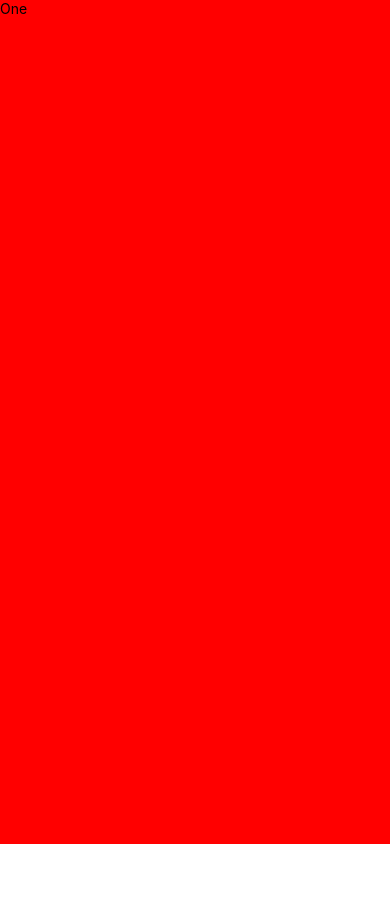
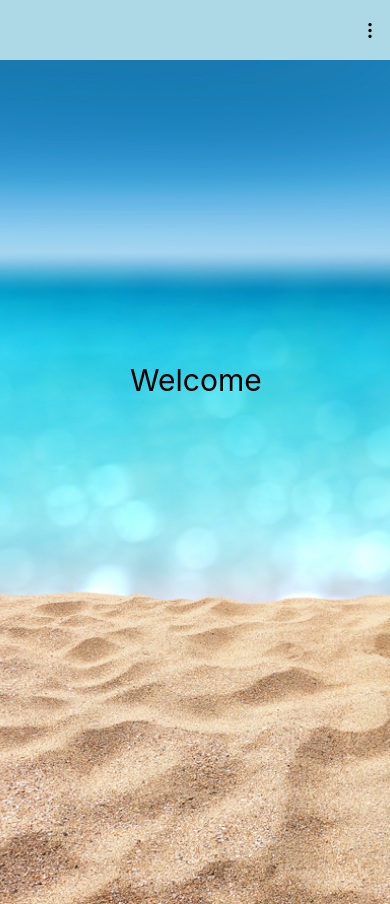
Before and after one commit to SathishSaminathan/ReactNativeUI, a React Native app: screen / in a window 390 px wide. Before the commit the page ends 844 px from the top, so only its background shows below. Built offline with nearby package versions, Linux system fonts and the light colour scheme.

Commit message:
commit_for_animatedMenu

```diff
--- /dev/null
+++ b/app/components/Animation/MenuAnimation.js
@@ -0,0 +1,158 @@
+import React, { Component } from "react";
+import {
+  View,
+  Text,
+  Animated,
+  Dimensions,
+  TouchableOpacity,
+  StyleSheet,
+  Image,
+  Button
+} from "react-native";
+import Icon from "react-native-vector-icons/Feather";
+
+const { width, height } = Dimensions.get("window");
+
+class MenuAnimation extends Component {
+  constructor(props) {
+    super(props);
+    this.animatedValue = new Animated.Value(0);
+    // this.zIndexValue
+    this.state = {
+      menuOpened: false
+    };
+  }
+
+  toggleMenu = () => {
+    this.setState({ menuOpened: !this.state.menuOpened });
+    const { menuOpened } = this.state;
+    if (menuOpened) {
+      Animated.timing(this.animatedValue, {
+        toValue: 1,
+        duration: 500
+      }).start();
+    } else {
+      Animated.timing(this.animatedValue, {
+        toValue: 0,
+        duration: 500
+      }).start();
+    }
+  };
+
+  render() {
+    const { menuOpened } = this.state;
+
+    const translateY = this.animatedValue.interpolate({
+      inputRange: [0, 1],
+      outputRange: [-20, 80]
+    });
+
+    const opacity = this.animatedValue.interpolate({
+      inputRange: [0, 1],
+      outputRange: [0, 0.5]
+    });
+
+    return (
+      <View style={{ flex: 1, position: "relative" }}>
+        <View
+          style={{
+            height: 60,
+            width: width,
+            backgroundColor: "lightblue",
+            justifyContent: "center",
+            padding: 10,
+            position: "absolute",
+            zIndex: 3
+          }}
+        >
+          <Icon
+            name="more-vertical"
+            style={{ alignSelf: "flex-end", fontSize: 20 }}
+            onPress={() => {
+              this.toggleMenu();
+            }}
+          />
+        </View>
+        <Animated.View
+          style={[
+            {
+              zIndex: 2,
+              position: "absolute",
+              height: 80,
+              width: width,
+              backgroundColor: "tomato",
+              top: -20,
+              left: 0,
+              flex: 1,
+              flexDirection: "row",
+              translateY
+            }
+          ]}
+        >
+          <TouchableOpacity activeOpacity={0.8} style={styles.menuButtons}>
+            <View style={styles.itemStyles}>
+              <Icon name="send" style={{ fontSize: 24 }} />
+              <Text>Send</Text>
+            </View>
+          </TouchableOpacity>
+          <TouchableOpacity style={styles.menuButtons}>
+            <View style={styles.itemStyles}>
+              <Icon name="search" style={{ fontSize: 24 }} />
+              <Text>Set as Lost</Text>
+            </View>
+          </TouchableOpacity>
+          <TouchableOpacity style={styles.menuButtons}>
+            <View style={styles.itemStyles}>
+              <Icon name="cloud-snow" style={{ fontSize: 24 }} />
+              <Text>Send</Text>
+            </View>
+          </TouchableOpacity>
+        </Animated.View>
+        <Animated.View
+          style={[
+            {
+              backgroundColor: "black",
+              position: "absolute",
+              bottom: 0,
+              height: height - 80,
+              width: width
+            },
+            { opacity },
+            !menuOpened ? { zIndex: 1 } : { zIndex: -1 }
+          ]}
+        />
+        <View style={{ paddingTop: 60 }}>
+          <Text
+            style={{
+              position: "absolute",
+              top: height / 2 - 60,
+              left: width / 3,
+              zIndex: 1,
+              fontSize: 30
+            }}
+          >
+            Welcome
+          </Text>
+          <Image
+            source={require("../../assets/images/background.png")}
+            style={{ width: width, height: height }}
+          />
+        </View>
+      </View>
+    );
+  }
+}
+
+export default MenuAnimation;
+
+const styles = StyleSheet.create({
+  menuButtons: {
+    backgroundColor: "white",
+    flex: 1
+  },
+  itemStyles: {
+    flex: 1,
+    alignItems: "center",
+    justifyContent: "center"
+  }
+});
--- a/app/components/playground.js
+++ b/app/components/playground.js
@@ -32,6 +32,7 @@ import MTab from "./MTab";
 import MPieChart from "./MPieChart";
 import AnimatedPageIndicator from "./AnimatedPageIndicator";
 import Walkthrough from "./Walkthrough";
+import MenuAnimation from "./Animation/MenuAnimation";
 
 const { width, height } = Dimensions.get("window");
 
@@ -371,7 +372,9 @@ export default class PlayGround extends Component {
           disabledTab={["QUESTIONS", "TESTS"]}
         /> */}
 
-        <Walkthrough/>
+        {/* <Walkthrough/> */}
+
+        <MenuAnimation/>
 
       </View>
     );
```
Also changed, not shown: app/assets/images/background.png (added).
